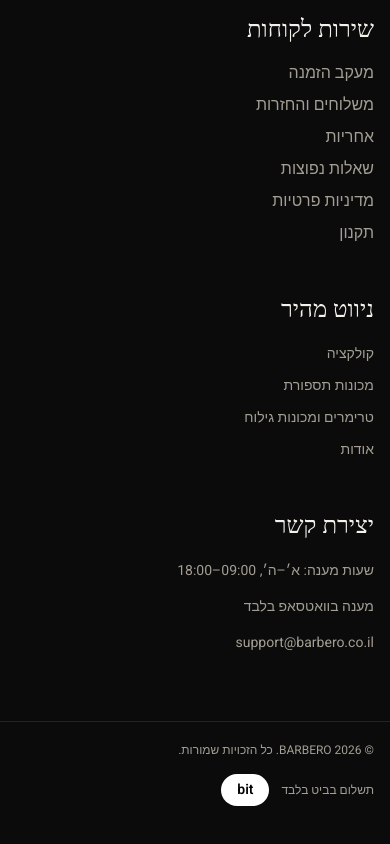
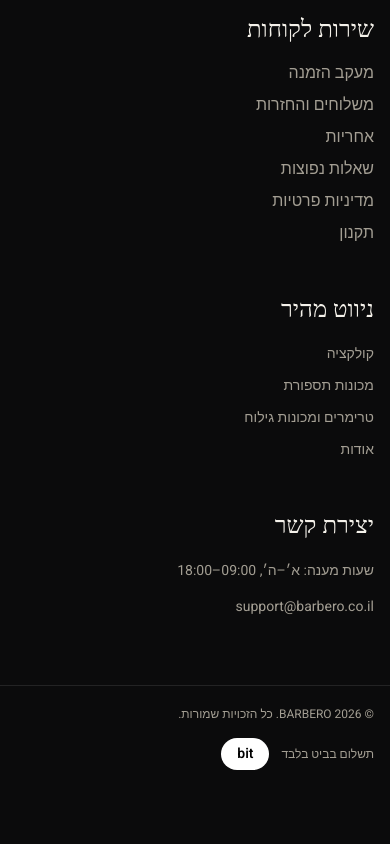
Before and after one commit to ghzjfy-stack/barbero-shop, a React (Vite) app: page / in a window 390 px wide. Shown: the part 4136-4980 px from the top of the page. Built offline with nearby package versions, Linux system fonts and the light colour scheme; a web font is replaced by a local one.

Commit message:
Remove redundant WhatsApp line from footer contact
The floating WhatsApp button already covers contact chat, so drop the
extra WhatsApp/phone line from יצירת קשר and keep hours + email only.

Co-authored-by: ghzjfy-stack <ghzjfy-stack@users.noreply.github.com>

```diff
--- a/src/components/Footer.jsx
+++ b/src/components/Footer.jsx
@@ -96,16 +96,6 @@ export default function Footer() {
           <ul className="mt-4 space-y-2 text-sm leading-7 text-muted">
             <li>שעות מענה: א׳–ה׳, 09:00–18:00</li>
             <li>
-              <a
-                className="hover:text-ivory"
-                href="https://wa.me/972543554888?text=%D7%A9%D7%9C%D7%95%D7%9D%20BARBERO%2C%20%D7%90%D7%A9%D7%9E%D7%97%20%D7%9C%D7%A7%D7%91%D7%9C%20%D7%9E%D7%99%D7%93%D7%A2%20%D7%99%D7%99%D7%A2%D7%95%D7%A5%20%D7%9C%D7%92%D7%91%D7%99%20%D7%94%D7%9E%D7%95%D7%A6%D7%A8%D7%99%D7%9D"
-                target="_blank"
-                rel="noopener noreferrer"
-              >
-                מענה בוואטסאפ בלבד
-              </a>
-            </li>
-            <li>
               <a className="hover:text-ivory" href="mailto:support@barbero.co.il">
                 support@barbero.co.il
               </a>
```
